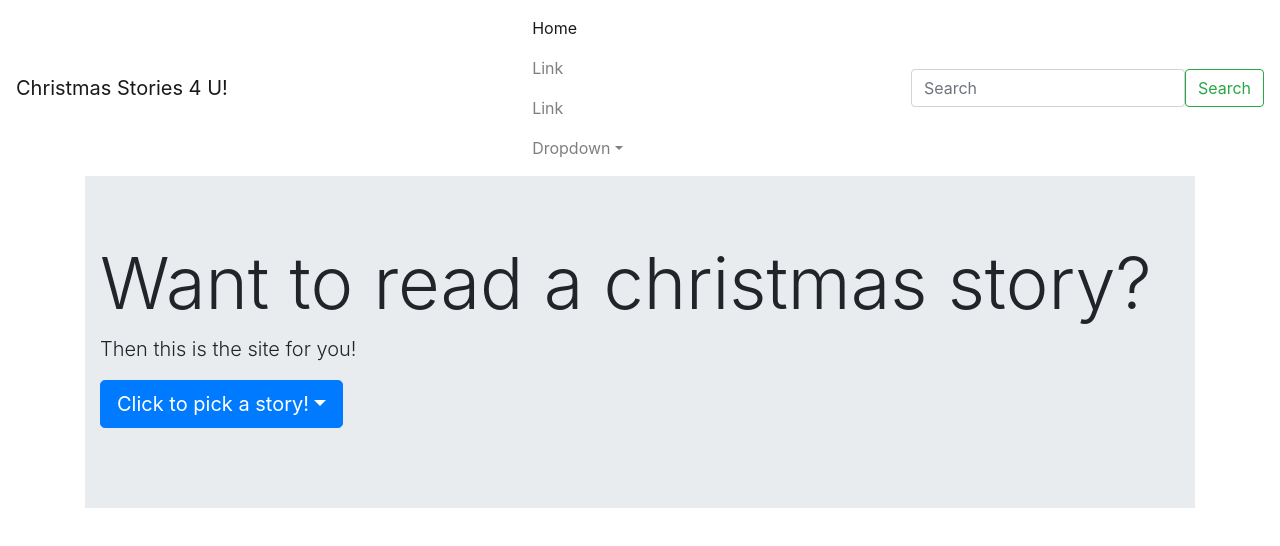
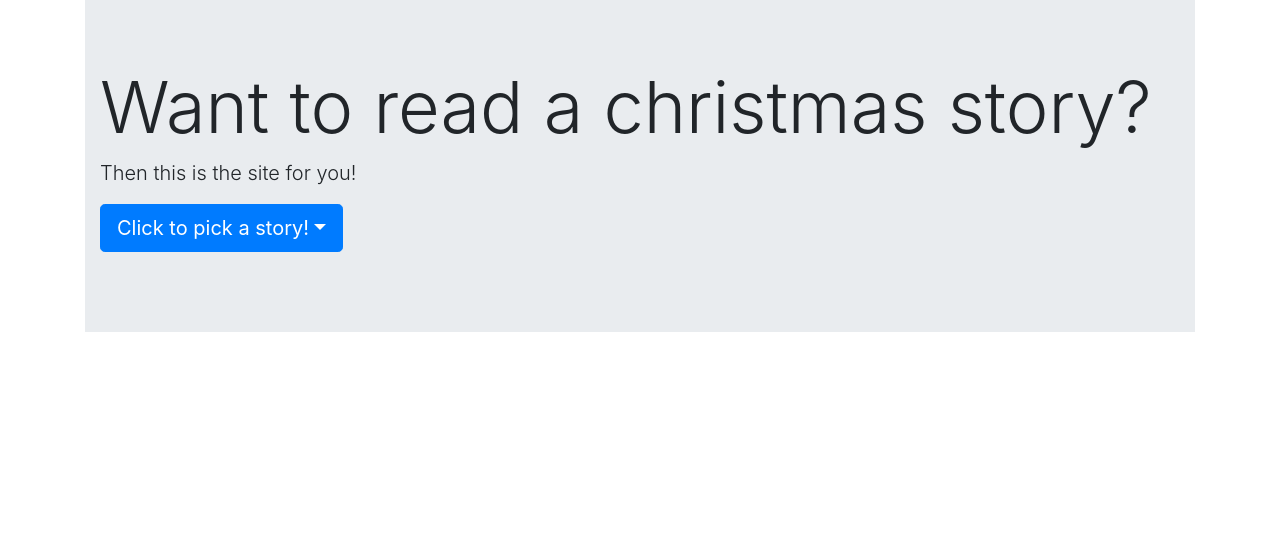
Before and after one commit to RealFighter64/christmas-website, a website: page index.html in a window 1280 px wide. Drawn offline with nearby package versions, Linux system fonts and the light colour scheme; some packages are replaced by stand-ins of ours.

Commit message:
Removed navbar.

```diff
--- a/index.html
+++ b/index.html
@@ -26,33 +26,6 @@
     </head>
 
     <body ng-app="ChristmasStoryApp">
-        <nav class="navbar navbar-light bg-faded">
-            <a class="navbar-brand" href="#">Christmas Stories 4 U!</a>
-            <ul class="nav navbar-nav">
-                <li class="nav-item active">
-                    <a class="nav-link" href="#">Home <span class="sr-only">(current)</span></a>
-                </li>
-                <li class="nav-item">
-                    <a class="nav-link" href="#">Link</a>
-                </li>
-                <li class="nav-item">
-                    <a class="nav-link" href="#">Link</a>
-                </li>
-                <li class="nav-item dropdown">
-                    <a class="nav-link dropdown-toggle" href="http://example.com" id="supportedContentDropdown" data-toggle="dropdown" aria-haspopup="true"
-                        aria-expanded="false">Dropdown</a>
-                    <div class="dropdown-menu" aria-labelledby="supportedContentDropdown">
-                        <a class="dropdown-item" href="#">Action</a>
-                        <a class="dropdown-item" href="#">Another action</a>
-                        <a class="dropdown-item" href="#">Something else here</a>
-                    </div>
-                </li>
-            </ul>
-            <form class="form-inline float-xs-right">
-                <input class="form-control" type="text" placeholder="Search">
-                <button class="btn btn-outline-success" type="submit">Search</button>
-            </form>
-        </nav>
         <div class="container">
             <div class="ng-view"></div>
         </div>
```
